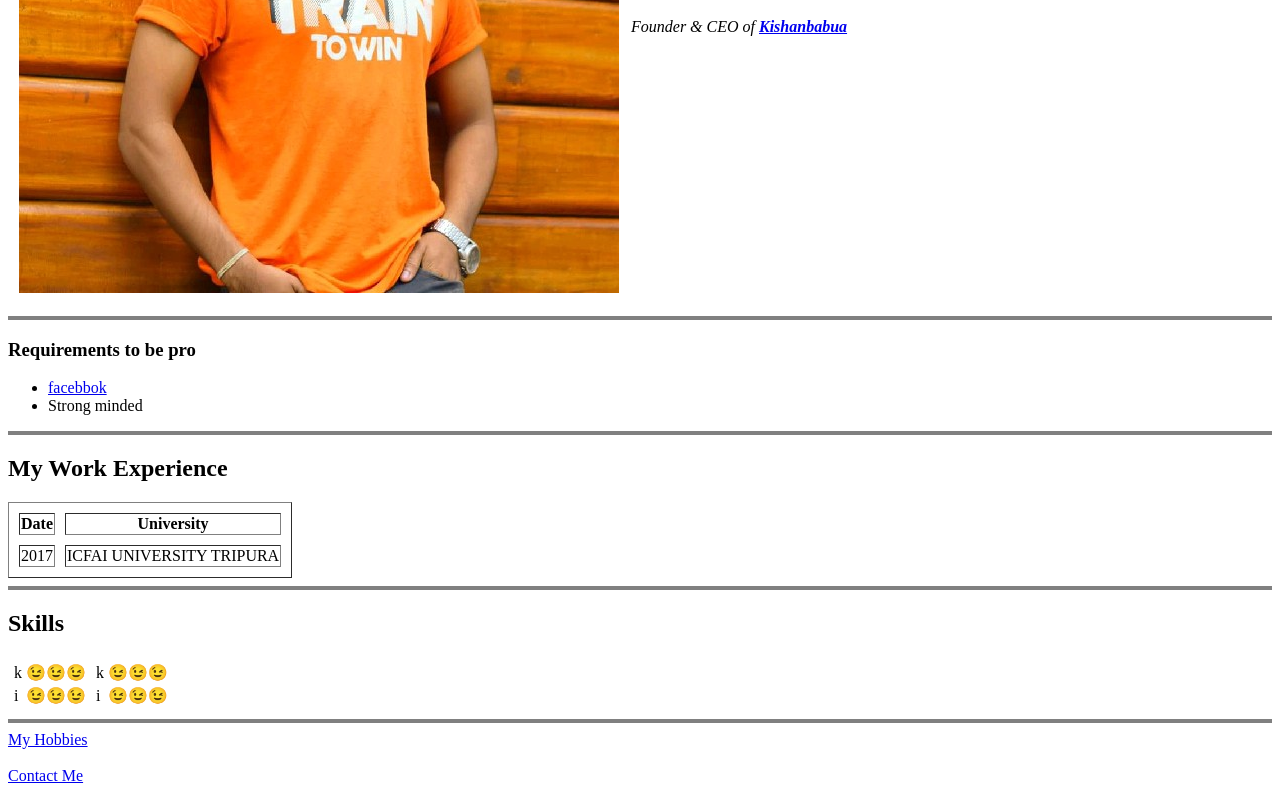
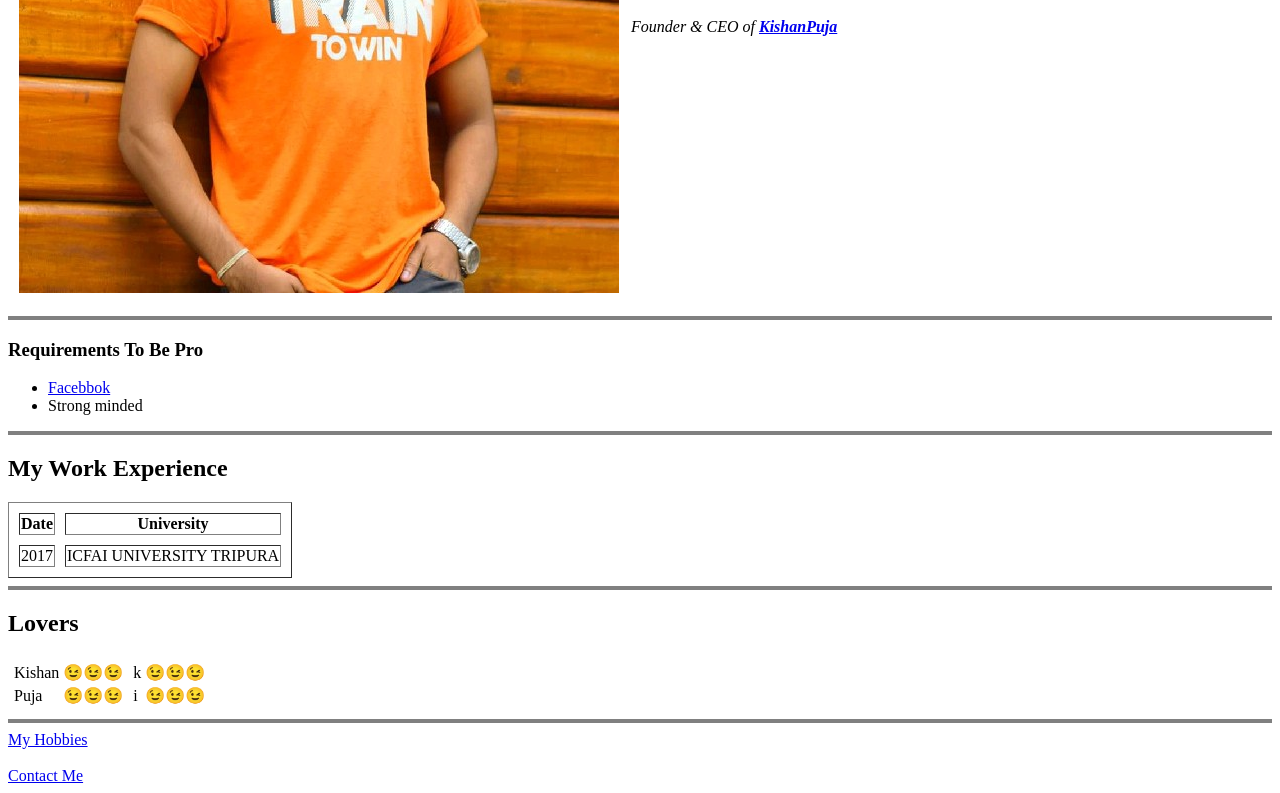
Before and after one commit to kishanpuja/cv, a plain HTML site: page index.html in a window 1280 px wide. Shown: the part 326-1119 px from the top of the page. Drawn offline with Linux system fonts and the light colour scheme.

Commit message:
Update index.html

```diff
--- a/index.html
+++ b/index.html
@@ -3,7 +3,7 @@
 
 <head>
   <meta charset="utf-8">
-  <title>Kishanbabua</title>
+  <title>KishanPuja</title>
 </head>
 
 <body>
@@ -11,15 +11,15 @@
       <tr>
         <td><img src="kishan.jpg" alt="kishan profile picture"></td>
         <td>  <h1>kishan</h1>
-          <p><em>Founder & CEO of <strong><a href="https://www.instagram.com/?hl=en">Kishanbabua</a></strong></em></p></td>
+          <p><em>Founder & CEO of <strong><a href="https://www.instagram.com/?hl=en">KishanPuja</a></strong></em></p></td>
       </tr>
     </table>
 <hr size="4" noshade>
     <!== for horizontal line==>
-      <h3>Requirements to be pro</h3>
+      <h3>Requirements To Be Pro</h3>
       <ul>
         <!== unorder list==>
-          <li><a href="https://www.facebook.com/">facebbok</a> </li>
+          <li><a href="https://www.facebook.com/">Facebbok</a> </li>
           <li>Strong minded</li>
       </ul>
       <hr  size="4" noshade>
@@ -38,18 +38,18 @@
 
       </table cellspacing="10px">
       <hr  size="4" noshade>
-      <h2>Skills</h2>
+      <h2>Lovers</h2>
       <table>
         <tr>
           <td>
             <table>
               <tr>
-                <td>k </td><!== shortcut key win+; ==>
+                <td>Kishan </td><!== shortcut key win+; ==>
                 <td>😉😉😉</td>
 
               </tr>
               <tr>
-                <td>i</td>
+                <td>Puja</td>
                 <td>😉😉😉</td>
               </tr>
             </table>
```
